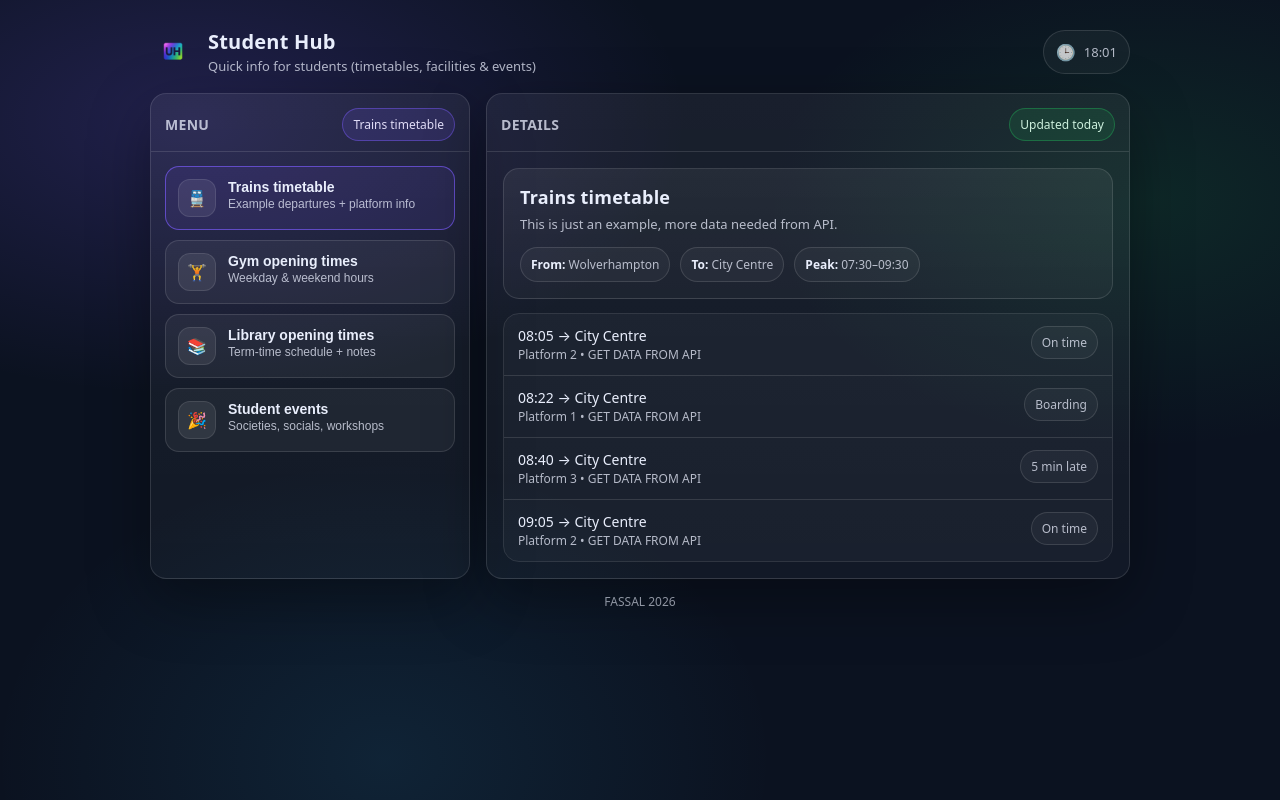
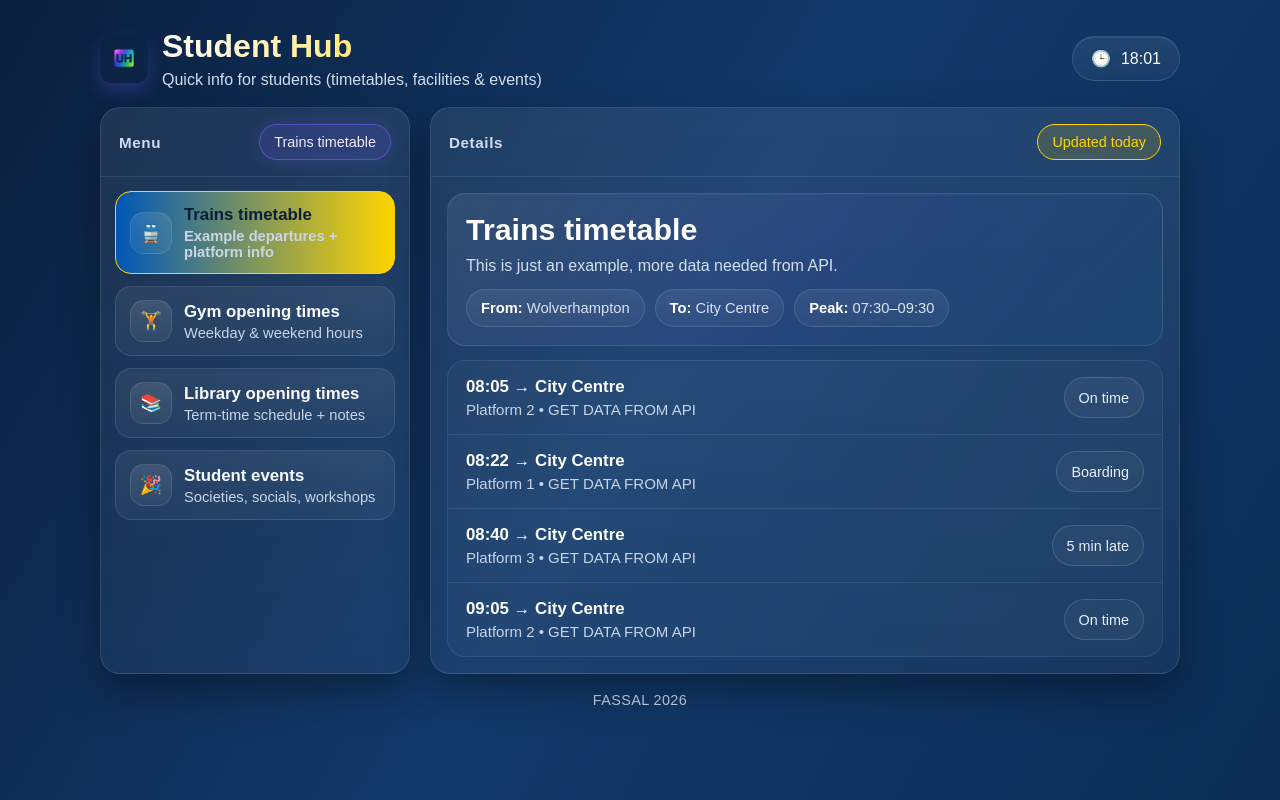
Before and after one commit to Shy-0260/Fasssal_Collaborative_Development_Project, a plain HTML site: page index.html in a window 1280 px wide. Drawn offline with Linux system fonts and the light colour scheme.

Commit message:
Updated UI and Structured code with comments.
I have updated the interface. Colours when hovering over buttons. Also made the coding clearer for people to read.

```diff
--- a/app.js
+++ b/app.js
@@ -1,13 +1,21 @@
-// EXAMPLE// REPLACE WITH REAL API
+// Train data will later be replaced with a real API.
+
+
 const data = {
+
+  // TRAIN DATA (TEMPORARY - WILL BE REPLACED WITH API)
   trains: {
     title: "Trains timetable",
     desc: "This is just an example, more data needed from API.",
+
+    // Information tags shown at the top of the section
     tags: [
       { label: "From", value: "Wolverhampton" },
       { label: "To", value: "City Centre" },
       { label: "Peak", value: "07:30–09:30" }
     ],
+
+    // Example train departures
     items: [
       { name: "08:05 → City Centre", sub: "Platform 2 • GET DATA FROM API", badge: "On time" },
       { name: "08:22 → City Centre", sub: "Platform 1 • GET DATA FROM API", badge: "Boarding" },
@@ -16,14 +24,21 @@ const data = {
     ]
   },
 
+
+
+  // GYM OPENING TIMES
+
+
   gym: {
     title: "Gym opening times",
     desc: "Hours shown are typical for term-time.",
+
     tags: [
       { label: "Location", value: "Sports Centre" },
       { label: "Opening time", value: "30 mins before close" },
       { label: "Busy time", value: "16:00–19:00" }
     ],
+
     items: [
       { name: "Monday–Friday", sub: "06:30 – 22:00", badge: "Open" },
       { name: "Saturday", sub: "08:00 – 20:00", badge: "Open" },
@@ -32,14 +47,21 @@ const data = {
     ]
   },
 
+
+
+  // LIBRARY OPENING TIMES
+
+
   library: {
     title: "Library opening times",
     desc: "Example, Description will go here",
+
     tags: [
       { label: "Location", value: "1–3" },
       { label: "Support desk", value: "10:00–16:00" },
       { label: "Tip", value: "Book group rooms early" }
     ],
+
     items: [
       { name: "Monday–Thursday", sub: "08:00 – 00:00", badge: "Open late" },
       { name: "Friday", sub: "08:00 – 21:00", badge: "Open" },
@@ -48,14 +70,21 @@ const data = {
     ]
   },
 
+
+
+  // STUDENT EVENTS
+
+
   events: {
     title: "Student events",
     desc: "Example, Real list will go below",
+
     tags: [
       { label: "This week", value: "4 events" },
       { label: "Type", value: "Social + Academic" },
       { label: "Book", value: "Union website" }
     ],
+
     items: [
       { name: "Freshers Quiz Night", sub: "Wed 19:00 • Students’ Union", badge: "Social" },
       { name: "CV & LinkedIn Workshop", sub: "Thu 15:00 • Careers Hub", badge: "Career" },
@@ -65,18 +94,36 @@ const data = {
   }
 };
 
-const viewEl = document.getElementById("view");
-const buttons = Array.from(document.querySelectorAll(".cardBtn"));
-const activeBadge = document.getElementById("activeBadge");
+
+
+// DOM ELEMENT REFERENCES
+// These connect JavaScript to the HTML elements
+
+
+const viewEl = document.getElementById("view"); // Main content container
+const buttons = Array.from(document.querySelectorAll(".cardBtn")); // Sidebar buttons
+const activeBadge = document.getElementById("activeBadge"); // Badge showing active section
+
+
+
+// RENDER FUNCTION
+// Dynamically displays the selected section content
+
 
 function render(viewKey){
+
+  // Get the selected section from the data object
   const section = data[viewKey];
+
+  // Update the active section badge
   activeBadge.textContent = section.title;
 
+  // Generate HTML for the tag labels
   const tagsHtml = section.tags.map(t =>
     `<span class="tag"><b>${t.label}:</b> ${t.value}</span>`
   ).join("");
 
+  // Generate HTML for each list item
   const listHtml = section.items.map(it =>
     `<div class="item">
       <div class="left">
@@ -87,6 +134,7 @@ function render(viewKey){
     </div>`
   ).join("");
 
+  // Insert generated HTML into the page
   viewEl.innerHTML = `
     <div class="hero">
       <h3>${section.title}</h3>
@@ -100,24 +148,57 @@ function render(viewKey){
   `;
 }
 
+
+
+// BUTTON CLICK EVENTS
+// Handles switching between sections
+
+
 buttons.forEach(btn => {
+
   btn.addEventListener("click", () => {
+
+    // Remove active class from all buttons
     buttons.forEach(b => b.classList.remove("active"));
+
+    // Add active class to the clicked button
     btn.classList.add("active");
+
+    // Render the selected view
     render(btn.dataset.view);
+
   });
+
 });
 
-// Clock pill
+
+
+// CLOCK FUNCTION
+// Displays the current time in the header
+
+
 const clockText = document.getElementById("clockText");
+
 function updateClock(){
+
   const now = new Date();
+
   const hh = String(now.getHours()).padStart(2, "0");
   const mm = String(now.getMinutes()).padStart(2, "0");
+
   clockText.textContent = `${hh}:${mm}`;
 }
+
+// Run clock immediately
 updateClock();
+
+// Update every 10 seconds
 setInterval(updateClock, 1000 * 10);
 
-// Initial view
+
+
+// INITIAL PAGE LOAD
+// Shows train timetable first when app opens
+
+
 render("trains");
--- a/styles.css
+++ b/styles.css
@@ -1,274 +1,322 @@
+/* ROOT COLOURS/ THEME */
 :root{
-  --bg: #0b1220;
-  --card: rgba(255,255,255,0.06);
-  --text: #e9eefc;
-  --muted: rgba(233,238,252,0.75);
+  --bg: #07111f;
+  --bg2: #0d1b2a;
+  --card: rgba(255,255,255,0.08);
+  --card-strong: rgba(255,255,255,0.11);
+  --text: #f8fbff;
+  --muted: #b7c4d8;
   --line: rgba(255,255,255,0.12);
+
   --accent: #7c5cff;
-  --accent2: #22c55e;
-  --shadow: 0 20px 60px rgba(0,0,0,0.35);
-  --radius: 16px;
+  --accent2: #00c2ff;
+  --accent3: #22c55e;
+  --accent4: #ff7ad9;
+
+  --shadow: 0 18px 40px rgba(0,0,0,0.35);
+  --radius: 18px;
 }
 
-*{ box-sizing: border-box; }
+/* RESET */
+*{
+  box-sizing: border-box;
+}
 
 body{
   margin: 0;
-  font-family: ui-sans-serif, system-ui, -apple-system, Segoe UI, Roboto, Arial, sans-serif;
+  font-family: Arial, Helvetica, sans-serif;
   color: var(--text);
+  min-height: 100vh;
+  padding: 28px 24px;
+
   background:
-    radial-gradient(900px 500px at 15% 15%, rgba(124,92,255,0.20), transparent 55%),
-    radial-gradient(700px 450px at 90% 25%, rgba(34,197,94,0.12), transparent 55%),
-    radial-gradient(650px 500px at 30% 95%, rgba(56,189,248,0.10), transparent 60%),
-    var(--bg);
-  min-height: 100vh;
-  padding: 28px 16px;
+    linear-gradient(120deg,#0a1f3d 0%,#123a6b 50%,#0b2d55 100%);
 }
 
+/* MAIN WRAPPER */
 .wrap{
-  max-width: 980px;
+  max-width: 1080px;
   margin: 0 auto;
 }
 
+/* HEADER */
 header{
   display: flex;
-  gap: 14px;
+  justify-content: space-between;
   align-items: center;
-  justify-content: space-between;
+  gap: 20px;
   margin-bottom: 18px;
 }
 
+/* Logo + title area */
 .brand{
   display: flex;
-  gap: 12px;
   align-items: center;
+  gap: 14px;
 }
 
+/* Logo image */
 .logo{
-  width: 46px;
-  height: 46px;
+  width: 48px;
+  height: 48px;
   object-fit: contain;
   border-radius: 12px;
+  box-shadow: 0 8px 18px rgba(124,92,255,0.25);
+}
+
+/* Title styles */
+.title h1{
+  margin: 0;
+  font-size: 2rem;
+  font-weight: 800;
+
+  background: linear-gradient(90deg,#ffffff,#ffd500);
+  -webkit-background-clip: text;
+  -webkit-text-fill-color: transparent;
+}
+
+.title p{
+  margin: 6px 0 0;
+  color: #d2dded;
+  font-size: 1rem;
+}
+
+/* Clock pill */
+.pill{
+  display: flex;
+  align-items: center;
+  gap: 10px;
+  padding: 12px 18px;
+  border-radius: 999px;
+  border: 1px solid rgba(255,255,255,0.12);
+  background: linear-gradient(180deg, rgba(255,255,255,0.08), rgba(255,255,255,0.04));
+  color: var(--text);
+  box-shadow: inset 0 1px 0 rgba(255,255,255,0.05);
+}
+
+/* GRID LAYOUT */
+.grid{
+  display: grid;
+  grid-template-columns: 310px 1fr;
+  gap: 20px;
+}
+
+@media (max-width: 900px){
+  .grid{
+    grid-template-columns: 1fr;
+  }
+}
+
+/* PANEL STYLES */
+.panel{
+  background: linear-gradient(180deg, rgba(255,255,255,0.08), rgba(255,255,255,0.04));
+  border: 1px solid rgba(255,255,255,0.10);
+  border-radius: 20px;
+  box-shadow: var(--shadow);
+  overflow: hidden;
+  backdrop-filter: blur(8px);
+}
+
+.head{
+  display: flex;
+  justify-content: space-between;
+  align-items: center;
+  padding: 16px 18px;
+  border-bottom: 1px solid rgba(255,255,255,0.08);
+}
+
+.head h2{
+  margin: 0;
+  font-size: 0.95rem;
+  color: #d2dcf0;
+  letter-spacing: 0.6px;
+}
+
+/* BADGES */
+.badge{
+  display: inline-flex;
+  align-items: center;
+  justify-content: center;
+  padding: 9px 14px;
+  border-radius: 999px;
+  border: 1px solid rgba(255,255,255,0.14);
+  background: rgba(255,255,255,0.04);
+  color: #e6eefb;
+  font-size: 0.9rem;
+}
+
+.badge.accent{
+  background: rgba(124,92,255,0.16);
+  border: 1px solid rgba(124,92,255,0.55);
+  color: #efe9ff;
+  box-shadow: 0 0 18px rgba(124,92,255,0.18);
+}
+
+.badge.good{
+  background: rgba(255,213,0,0.15);
+  border: 1px solid #ffd500;
+  color: #ffd500;
 }
 
 
-
-.logo:hover{
-  transform: translateY(-2px);
+/*  LEFT MENU BUTTONS */
+.btns{
+  padding: 14px;
+  display: flex;
+  flex-direction: column;
+  gap: 12px;
 }
 
-.title h1{
-  margin: 0;
-  font-size: 20px;
-  letter-spacing: 0.2px;
-}
-.title p{
-  margin: 2px 0 0;
-  color: var(--muted);
-  font-size: 13px;
+.cardBtn{
+  width: 100%;
+  display: flex;
+  align-items: center;
+  gap: 12px;
+  text-align: left;
+  padding: 13px 14px;
+  border-radius: 16px;
+  border: 1px solid rgba(255,255,255,0.10);
+  background: linear-gradient(180deg, rgba(255,255,255,0.07), rgba(255,255,255,0.04));
+  color: var(--text);
+  cursor: pointer;
+  transition: 0.25s ease;
 }
 
-.pill{
-  border: 1px solid var(--line);
-  background: rgba(255,255,255,0.04);
-  padding: 10px 12px;
-  border-radius: 999px;
-  color: var(--muted);
-  font-size: 13px;
-  display: flex;
-  gap: 8px;
-  align-items: center;
-  white-space: nowrap;
+.cardBtn:hover{
+  transform: translateY(-3px);
+  border-color: #ffd500;
+  box-shadow: 0 0 12px rgba(255,213,0,0.4);
 }
 
-.grid{
-  display: grid;
-  grid-template-columns: 320px 1fr;
-  gap: 16px;
+/* Active button */
+.cardBtn.active{
+  background: linear-gradient(90deg,#0057b8,#ffd500);
+  border: 1px solid #ffd500;
+  color: #0b1f3a;
+  font-weight: 600;
 }
 
-@media (max-width: 860px){
-  .grid{ grid-template-columns: 1fr; }
+/* Icon box inside buttons */
+.icon{
+  width: 42px;
+  height: 42px;
+  border-radius: 14px;
+  display: flex;
+  align-items: center;
+  justify-content: center;
+  background: linear-gradient(180deg, rgba(255,255,255,0.10), rgba(255,255,255,0.05));
+  border: 1px solid rgba(255,255,255,0.10);
+  flex-shrink: 0;
+  font-size: 18px;
 }
 
-.panel{
-  border: 1px solid var(--line);
-  background: linear-gradient(180deg, var(--card), rgba(255,255,255,0.03));
-  border-radius: var(--radius);
-  box-shadow: var(--shadow);
-  overflow: hidden;
+.txt strong{
+  display: block;
+  font-size: 1.05rem;
+  margin-bottom: 3px;
 }
 
-.panel .head{
-  padding: 14px 14px 10px;
-  border-bottom: 1px solid var(--line);
-  display: flex;
-  align-items: center;
-  justify-content: space-between;
-  gap: 12px;
-}
-.panel .head h2{
-  margin: 0;
-  font-size: 14px;
-  color: var(--muted);
-  font-weight: 600;
-  letter-spacing: 0.3px;
-  text-transform: uppercase;
+.txt span{
+  display: block;
+  font-size: 0.92rem;
+  color: #cad6e8;
 }
 
-.btns{
-  padding: 14px;
-  display: grid;
-  gap: 10px;
-}
 
-button.cardBtn{
-  width: 100%;
-  text-align: left;
-  border: 1px solid var(--line);
-  background: rgba(255,255,255,0.05);
-  color: var(--text);
-  border-radius: 14px;
-  padding: 12px 12px;
-  display: flex;
-  gap: 12px;
-  align-items: flex-start;
-  cursor: pointer;
-  transition: transform .08s ease, background .2s ease, border-color .2s ease;
-}
-
-button.cardBtn:hover{
-  background: rgba(255,255,255,0.08);
-  border-color: rgba(255,255,255,0.18);
-  transform: translateY(-1px);
-}
-
-button.cardBtn.active{
-  border-color: rgba(124,92,255,0.65);
-  background: rgba(124,92,255,0.10);
-}
-
-.icon{
-  width: 38px;
-  height: 38px;
-  border-radius: 12px;
-  background: rgba(255,255,255,0.08);
-  display: grid;
-  place-items: center;
-  flex: 0 0 auto;
-  border: 1px solid rgba(255,255,255,0.10);
-}
-
-.cardBtn .txt strong{
-  display:block;
-  font-size: 14px;
-  margin-bottom: 2px;
-}
-.cardBtn .txt span{
-  display:block;
-  font-size: 12px;
-  color: var(--muted);
-  line-height: 1.3;
-}
-
+ /* CONTENT PANEL */
 .content{
   padding: 16px;
 }
 
+/* Top hero box */
 .hero{
-  padding: 16px;
-  border: 1px solid var(--line);
-  border-radius: var(--radius);
-  background: linear-gradient(180deg, rgba(255,255,255,0.06), rgba(255,255,255,0.03));
+  background: linear-gradient(135deg, rgba(255,255,255,0.08), rgba(124,92,255,0.08), rgba(0,194,255,0.05));
+  border: 1px solid rgba(255,255,255,0.10);
+  border-radius: 18px;
+  padding: 18px;
   margin-bottom: 14px;
+  box-shadow: inset 0 1px 0 rgba(255,255,255,0.03);
 }
 
 .hero h3{
-  margin: 0 0 6px 0;
-  font-size: 18px;
-  letter-spacing: 0.2px;
+  margin: 0 0 10px;
+  font-size: 1.9rem;
+  font-weight: 800;
+  color: #ffffff;
 }
 
 .hero p{
-  margin: 0;
-  color: var(--muted);
-  font-size: 13px;
-  line-height: 1.5;
+  margin: 0 0 14px;
+  color: #d3dff0;
+  font-size: 1rem;
 }
 
+/* Tag row */
 .row{
   display: flex;
+  flex-wrap: wrap;
   gap: 10px;
-  flex-wrap: wrap;
-  margin-top: 12px;
 }
 
+/* Tag pill */
 .tag{
-  border: 1px solid var(--line);
-  background: rgba(255,255,255,0.04);
-  padding: 8px 10px;
+  padding: 10px 14px;
   border-radius: 999px;
-  font-size: 12px;
-  color: var(--muted);
-}
-.tag b{ color: var(--text); font-weight: 600; }
-
-.list{
-  border: 1px solid var(--line);
-  border-radius: var(--radius);
-  overflow: hidden;
+  background: linear-gradient(180deg, rgba(255,255,255,0.07), rgba(255,255,255,0.04));
+  border: 1px solid rgba(255,255,255,0.12);
+  color: #d8e3f2;
+  font-size: 0.92rem;
 }
 
-.list .item{
-  padding: 12px 14px;
+.tag b{
+  color: #ffffff;
+}
+
+/* List Section */
+.list{
+  border-radius: 18px;
+  overflow: hidden;
+  border: 1px solid rgba(255,255,255,0.08);
+  background: rgba(255,255,255,0.03);
+}
+
+.item{
   display: grid;
   grid-template-columns: 1fr auto;
-  gap: 10px;
-  border-top: 1px solid var(--line);
-  background: rgba(255,255,255,0.03);
-}
-.list .item:first-child{ border-top: none; }
-.list .item:hover{ background: rgba(255,255,255,0.05); }
-
-.item .left .name{
-  font-size: 14px;
-  margin: 0 0 2px 0;
-}
-.item .left .sub{
-  margin: 0;
-  color: var(--muted);
-  font-size: 12px;
-  line-height: 1.35;
+  gap: 12px;
+  padding: 16px 18px;
+  border-top: 1px solid rgba(255,255,255,0.07);
+  transition: 0.2s ease;
 }
 
-.badge{
-  align-self: start;
-  border-radius: 999px;
-  padding: 7px 10px;
-  font-size: 12px;
-  border: 1px solid var(--line);
-  background: rgba(255,255,255,0.04);
-  color: var(--muted);
-  white-space: nowrap;
+.item:first-child{
+  border-top: none;
 }
 
-.badge.good{
-  border-color: rgba(34,197,94,0.35);
-  background: rgba(34,197,94,0.12);
-  color: rgba(220,255,235,0.92);
+.item:hover{
+  background: rgba(255,255,255,0.04);
 }
 
-.badge.accent{
-  border-color: rgba(124,92,255,0.45);
-  background: rgba(124,92,255,0.14);
-  color: rgba(234,230,255,0.95);
+/* Left content inside each item */
+.name{
+  margin: 0 0 4px;
+  font-size: 1.05rem;
+  font-weight: 700;
+  color: #ffffff;
 }
 
-footer{
-  margin-top: 14px;
-  color: rgba(233,238,252,0.6);
-  font-size: 12px;
-  text-align: center;
+.sub{
+  margin: 0;
+  font-size: 0.94rem;
+  color: #c7d4e7;
 }
 
-.i{ font-size: 16px; }
+/* FOOTER */
+
+footer{
+  text-align: center;
+  color: #c9d6e8;
+  margin-top: 18px;
+  font-size: 0.9rem;
+  letter-spacing: 0.4px;
+}
```
